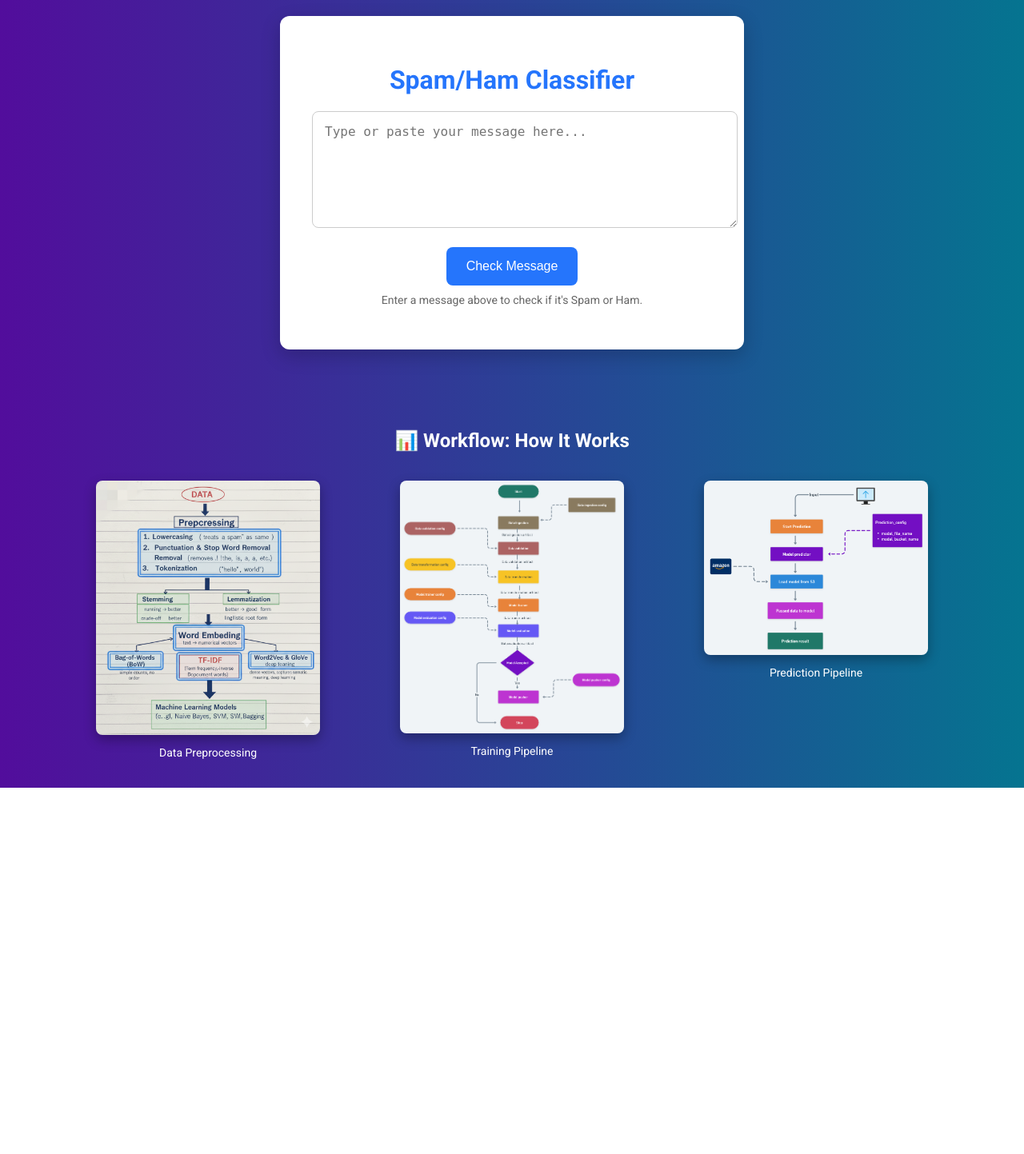
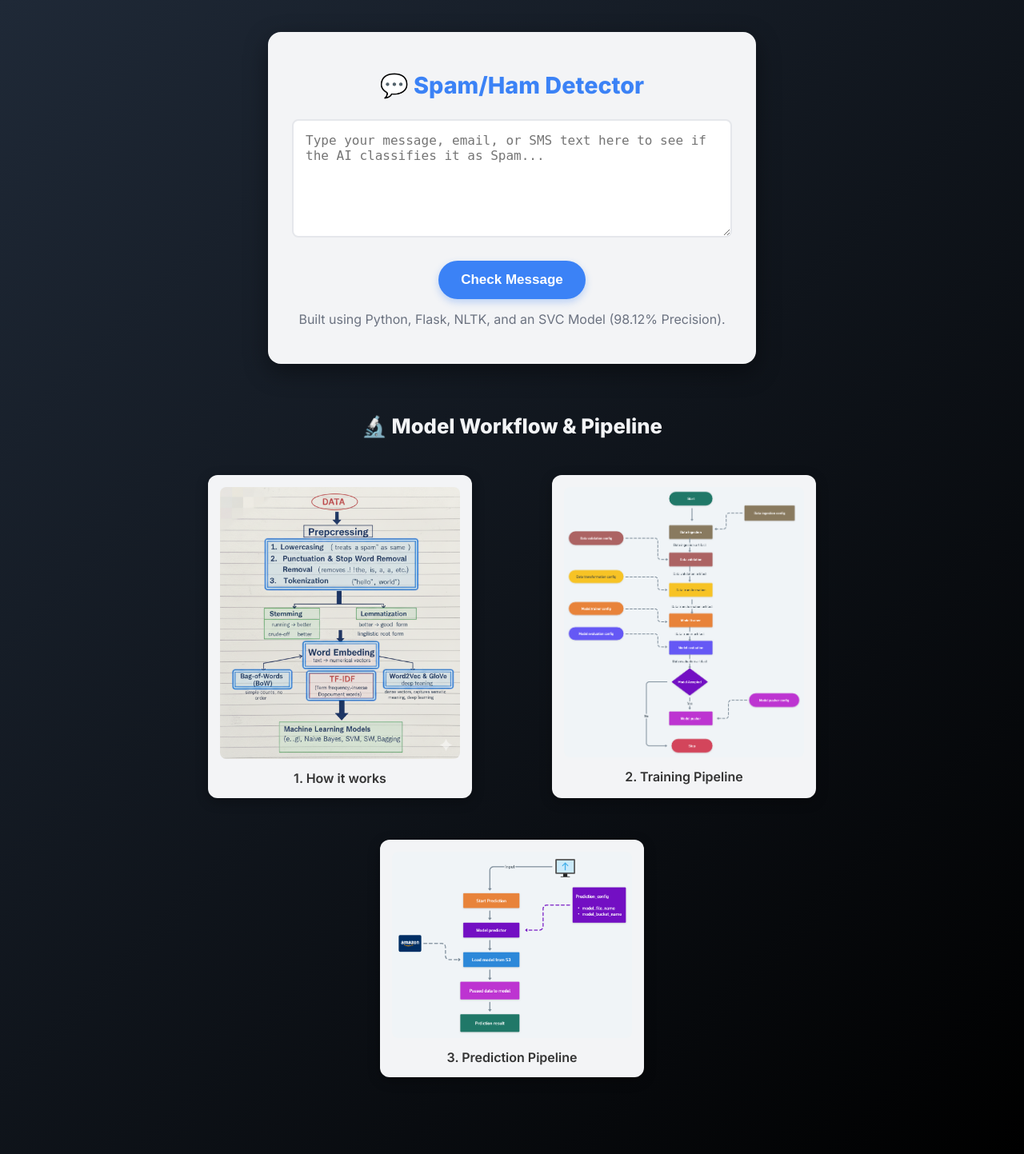
Before and after one commit to RiteshPx/classify_messages_ham_spam, a Flask app: page / in a window 1280 px wide. Shown: the whole page at 80% size. Before the commit the page ends 985 px from the top, so only its background shows below. Run offline with Flask 2, Linux system fonts and the light colour scheme.

```diff
--- a/templates/index.html
+++ b/templates/index.html
@@ -1,220 +1,217 @@
-<!-- <!DOCTYPE html>
+<!DOCTYPE html>
 <html lang="en">
 <head>
     <meta charset="UTF-8">
     <meta name="viewport" content="width=device-width, initial-scale=1.0">
     <title>Spam/Ham Classifier</title>
-    <link href="https://fonts.googleapis.com/css2?family=Roboto:wght@400;700&display=swap" rel="stylesheet">
+    <!-- Using Inter font for a modern look -->
+    <link href="https://fonts.googleapis.com/css2?family=Inter:wght@400;600;800&display=swap" rel="stylesheet">
     <style>
+        :root {
+            --color-primary: #3b82f6; /* Blue 500 */
+            --color-secondary: #8b5cf6; /* Violet 500 */
+            --color-background-dark: #1f2937; /* Gray 800 */
+            --color-text-light: #f3f4f6; /* Gray 100 */
+        }
+
         body {
-            font-family: 'Roboto', sans-serif;
-            background: linear-gradient(to right, #6a11cb, #00050e);
+            font-family: 'Inter', sans-serif;
+            background: linear-gradient(135deg, var(--color-background-dark), #000000);
             display: flex;
-            justify-content: center;
+            flex-direction: column; /* Allows content to stack vertically */
+            justify-content: flex-start; /* Aligns content to the top (more common for scrolling pages) */
             align-items: center;
-            height: 100vh;
+            min-height: 100vh;
             margin: 0;
+            padding: 40px 20px; /* Increased top/bottom padding */
             color: #333;
+            box-sizing: border-box;
         }
 
         .container {
-            background: #fff;
-            padding: 40px;
-            border-radius: 12px;
-            box-shadow: 0 8px 25px rgba(0,0,0,0.2);
-            max-width: 500px;
-            width: 100%;
+            background: var(--color-text-light);
+            padding: 30px;
+            border-radius: 16px;
+            box-shadow: 0 10px 30px rgba(0, 0, 0, 0.4);
+            max-width: 550px;
+            width: 95%;
             text-align: center;
+            transition: all 0.3s ease;
+            margin-bottom: 40px; /* Space before the workflow section */
+        }
+
+        /* Mobile-specific adjustments for the container */
+        @media (max-width: 600px) {
+            body {
+                padding: 20px 10px;
+            }
+            .container {
+                padding: 20px;
+            }
         }
 
         h1 {
-            margin-bottom: 20px;
-            color: #2575fc;
+            font-size: 1.8rem;
+            margin-bottom: 25px;
+            color: var(--color-primary);
+            font-weight: 800;
         }
 
         textarea {
             width: 100%;
             padding: 15px;
             border-radius: 8px;
-            border: 1px solid #ccc;
+            border: 2px solid #e5e7eb;
             resize: vertical;
             font-size: 16px;
-            margin-bottom: 20px;
+            margin-bottom: 25px;
+            min-height: 120px;
+            transition: border-color 0.3s ease;
+            /* FIX: Ensure the textarea respects the container width */
+            box-sizing: border-box;
+        }
+
+        textarea:focus {
+            outline: none;
+            border-color: var(--color-primary);
+            box-shadow: 0 0 0 3px rgba(59, 130, 246, 0.5);
         }
 
         button {
-            background: #2575fc;
+            background: var(--color-primary);
             color: white;
             border: none;
-            padding: 15px 25px;
-            font-size: 16px;
-            border-radius: 8px;
+            padding: 14px 28px;
+            font-size: 17px;
+            font-weight: 600;
+            border-radius: 9999px;
             cursor: pointer;
             transition: all 0.3s ease;
+            box-shadow: 0 4px 10px rgba(59, 130, 246, 0.3);
         }
 
         button:hover {
-            background: #6a11cb;
+            background: var(--color-secondary);
+            transform: translateY(-2px);
+            box-shadow: 0 6px 15px rgba(139, 92, 246, 0.4);
         }
 
         p {
-            margin-top: 10px;
-            font-size: 14px;
-            color: #666;
-        }
-    </style>
-</head>
-<body>
-    <div class="container">
-        <h1>Spam/Ham Classifier</h1>
-        <form action="/predict" method="POST">
-            <textarea name="message" rows="6" placeholder="Type or paste your message here..." required></textarea>
-            <button type="submit">Check Message</button>
-        </form>
-        <p>Enter a message above to check if it's Spam or Ham.</p>
-    </div>
-</body>
-</html> -->
-
-<!DOCTYPE html>
-<html lang="en">
-<head>
-    <meta charset="UTF-8">
-    <meta name="viewport" content="width=device-width, initial-scale=1.0">
-    <title>Spam/Ham Classifier</title>
-    <link href="https://fonts.googleapis.com/css2?family=Roboto:wght@400;700&display=swap" rel="stylesheet">
-    <style>
-        body {
-            font-family: 'Roboto', sans-serif;
-            background: linear-gradient(to right, #520d9c, #057490);
-            display: flex;
-            flex-direction: column;
-            align-items: center;
-            min-height: 100vh;
-            margin: 0;
-            padding: 20px;
-            color: #333;
+            margin-top: 15px;
+            font-size: 1rem;
+            color: #6b7280;
         }
 
-        .container {
-            background: #fff;
-            padding: 40px;
-            border-radius: 12px;
-            box-shadow: 0 8px 25px rgba(0,0,0,0.2);
-            max-width: 500px;
+        /* New Workflow Section Styles */
+        .workflow {
+            max-width: 1200px;
             width: 100%;
             text-align: center;
-            margin-bottom: 40px;
-        }
-
-        h1 {
-            margin-bottom: 20px;
-            color: #2575fc;
-        }
-
-        textarea {
-            width: 100%;
-            padding: 15px;
-            border-radius: 8px;
-            border: 1px solid #ccc;
-            resize: vertical;
-            font-size: 16px;
-            margin-bottom: 20px;
-        }
-
-        button {
-            background: #2575fc;
-            color: white;
-            border: none;
-            padding: 15px 25px;
-            font-size: 16px;
-            border-radius: 8px;
-            cursor: pointer;
-            transition: all 0.3s ease;
-        }
-
-        button:hover {
-            background: #6a11cb;
-        }
-
-        p {
-            margin-top: 10px;
-            font-size: 14px;
-            color: #666;
-        }
-.workflow {
-    max-width: 1200px;
-    text-align: center;
-    margin-top: 40px;
+            padding-bottom: 40px;
         }
 
         .workflow h2 {
-    color: #fff;
-    margin-bottom: 20px;
+            color: var(--color-text-light);
+            margin-bottom: 30px;
+            font-size: 1.6rem;
+            font-weight: 800;
         }
 
         .workflow-images {
             display: flex;
-    flex-wrap: wrap;
+            flex-wrap: wrap; /* Allows wrapping on smaller screens */
             justify-content: center;
             gap: 20px;
         }
 
         .workflow figure {
             text-align: center;
-    max-width: 280px;
+            background: var(--color-text-light);
+            padding: 15px;
+            border-radius: 12px;
+            box-shadow: 0 4px 15px rgba(0, 0, 0, 0.3);
+            /* Adjusted max-width to ensure figures fit side-by-side reliably */
+            flex: 1 1 280px;
+            max-width: 300px;
         }
 
         .workflow img {
             width: 100%;
+            height: auto;
             border-radius: 8px;
-    box-shadow: 0 6px 15px rgba(0,0,0,0.3);
             transition: transform 0.3s ease;
         }
 
         .workflow img:hover {
-    transform: scale(1.05);
+            transform: scale(1.02);
         }
 
         .workflow figcaption {
             margin-top: 10px;
-    font-size: 14px;
-    color: #fff;
+            font-size: 1rem;
+            color: #333;
+            font-weight: 600;
         }
 
+        /* Mobile specific adjustments for workflow images (stack vertically) */
+        @media (max-width: 768px) {
+            .workflow-images {
+                flex-direction: column;
+                align-items: center;
+            }
+            .workflow figure {
+                max-width: 90%; /* Take up most of the screen width */
+                flex-basis: auto;
+            }
+        }
     </style>
 </head>
 <body>
     <div class="container">
-        <h1>Spam/Ham Classifier</h1>
+        <h1>💬 Spam/Ham Detector</h1>
         <form action="/predict" method="POST">
-            <textarea name="message" rows="6" placeholder="Type or paste your message here..." required></textarea>
-            <button type="submit">Check Message</button>
+            <textarea
+                name="message"
+                rows="6"
+                placeholder="Type your message, email, or SMS text here to see if the AI classifies it as Spam..."
+                required
+            ></textarea>
+            <button type="submit">
+                Check Message
+            </button>
         </form>
-        <p>Enter a message above to check if it's Spam or Ham.</p>
+        <p>Built using Python, Flask, NLTK, and an SVC Model (98.12% Precision).</p>
     </div>
 
+    <!-- Workflow Section -->
     <div class="workflow">
-    <h2>📊 Workflow: How It Works</h2>
+        <h2>🔬 Model Workflow & Pipeline</h2>
         <div class="workflow-images">
 
             <figure>
-            <img src="static\images\Gemini_Generated_Image_2nq3oj2nq3oj2nq3.png" alt="Step 1: Data Preprocessing">
-            <figcaption> Data Preprocessing</figcaption>
+                <!-- FIX: Use Flask's url_for for static files -->
+                <img src="\static\images\Gemini_Generated_Image_2nq3oj2nq3oj2nq3.png"
+                     alt="Step 1: How it work">
+                <figcaption>1. How it works</figcaption>
             </figure>
 
              <figure>
-            <img src="static/images/training pipeline.png" alt="Step 2: Training Pipeline">
-            <figcaption> Training Pipeline</figcaption>
+                <!-- FIX: Use Flask's url_for for static files -->
+                <img src="\static\images\training pipeline.png"
+                     alt="Step 3: Vectorization and Final Prediction">
+                <figcaption>2. Training Pipeline</figcaption>
             </figure>
 
             <figure>
-            <img src="static/images/prediction pipeline.png" alt="Step 3: Prediction Pipeline">
-            <figcaption> Prediction Pipeline</figcaption>
+                <!-- FIX: Use Flask's url_for for static files -->
+                <img src='\static\images\prediction pipeline.png'
+                     alt="Step 2: Model Training with TF-IDF and SVC">
+                <figcaption>3. Prediction Pipeline</figcaption>
             </figure>
+
+
 
         </div>
     </div>
-
 </body>
 </html>
```
Also changed, not shown: templates/result.html (+142 -62 lines). Lines whose indentation alone changed are shown as unchanged.
